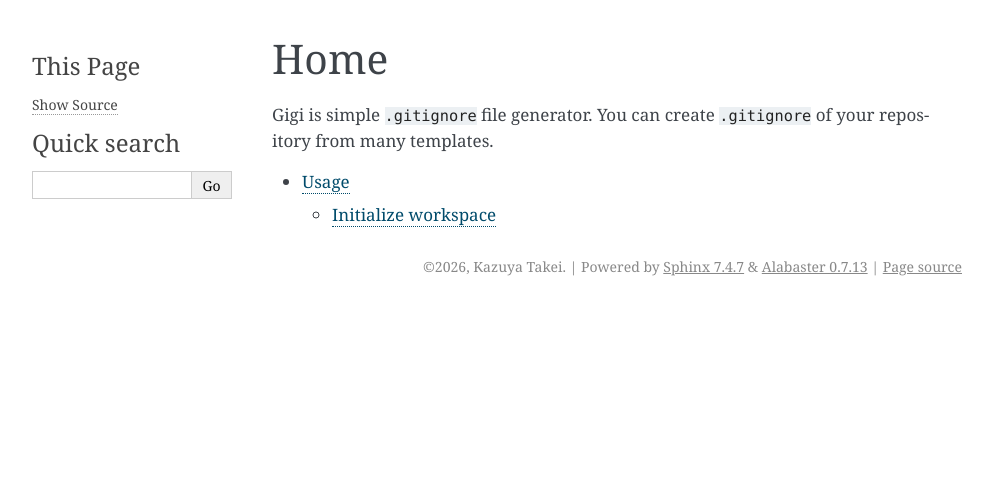
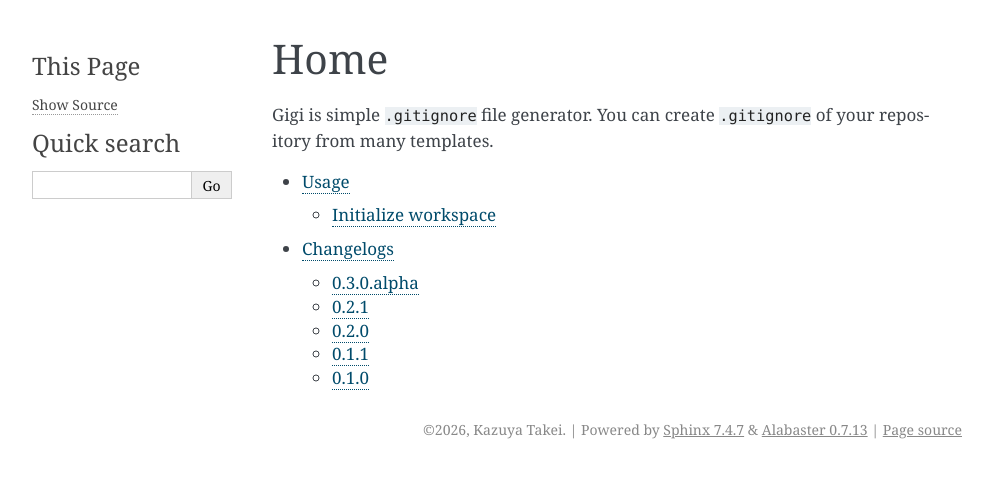
Before and after one commit to attakei/gigi, a Sphinx documentation site: the page built from docs/index.rst, in a window 1280 px wide. Shown: the top 478 px of the page, without its empty margins (148-1141 px from the left). Built offline with Sphinx 7.4.7, drawn with Linux system fonts in a browser that asks for light colours.

Commit message:
docs: show changelogs from repo's root

```diff
--- a/docs/conf.py
+++ b/docs/conf.py
@@ -6,7 +6,10 @@ author = "Kazuya Takei"
 release = "0.3.0"
 
 # -- General configuration
-extensions = []
+extensions = [
+    # Third-party extensions
+    "myst_parser",
+]
 templates_path = ["_templates"]
 exclude_patterns = ["_build", "Thumbs.db", ".DS_Store"]
 
--- a/docs/index.rst
+++ b/docs/index.rst
@@ -8,6 +8,7 @@ You can create ``.gitignore`` of your repository from many templates.
    :maxdepth: 2
 
    usage
+   changelogs
 
 .. toctree::
    :hidden:
--- a/pyproject.toml
+++ b/pyproject.toml
@@ -11,6 +11,7 @@ dev = [
     "esbonio>=2.1.0",
 ]
 docs = [
+    "myst-parser>=5.1.0",
     "sphinx>=9.1.0",
 ]
 lint = [
```
Also changed, not shown: docs/changelogs.md (added, +2 -0 lines), 1 other file.
